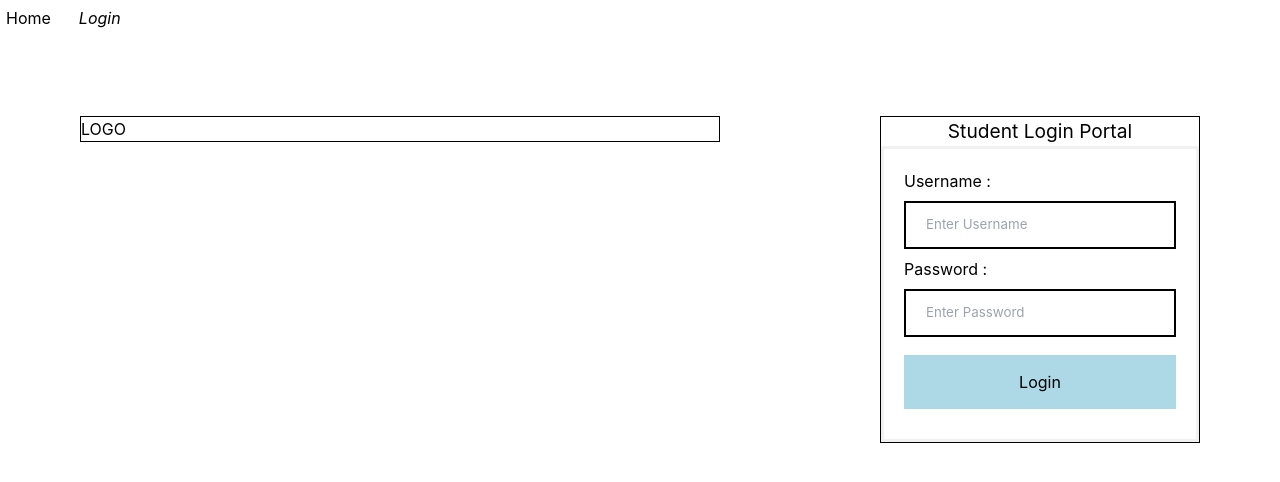
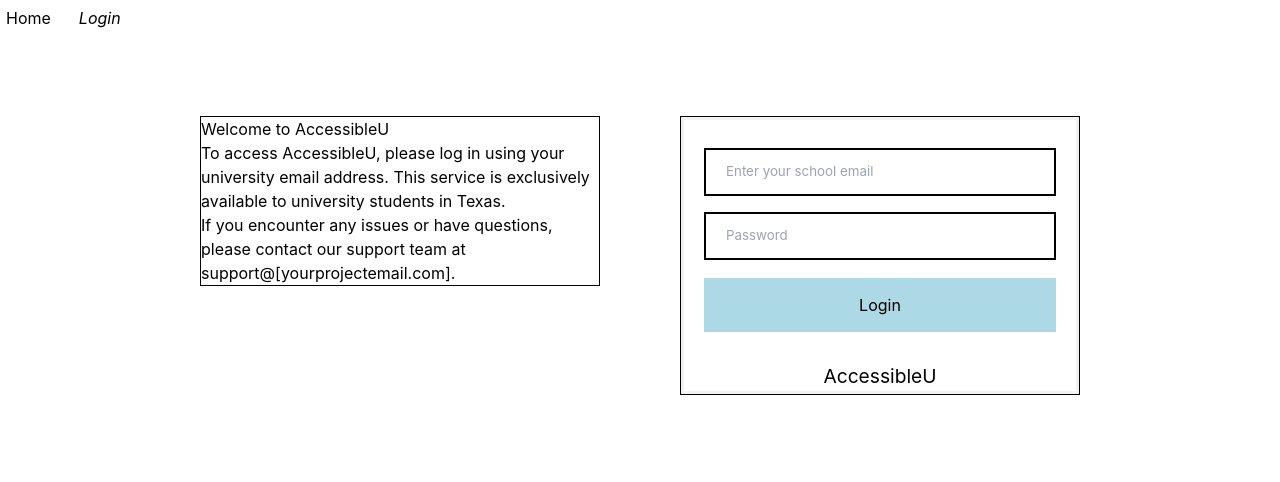
Before and after one commit to MichaelCut24/Wicked-Lieutenants-Work-Space, a JavaScript app in the folder accessibleu/: page /login in a window 1280 px wide. Shown: the top 482 px of the page. Built offline with nearby package versions, Linux system fonts and the light colour scheme; the HTML template or start-up script is replaced by a standard one.

Commit message:
Update Login.js

```diff
--- a/accessibleu/src/pages/Login.js
+++ b/accessibleu/src/pages/Login.js
@@ -2,20 +2,21 @@ import './Login.css'
 
 function Login() {
     return (
-        <div className=" mt-20 w-full flex flex-row place-content-around">
-                <div className="inline-block h-1/3 w-1/2 border border-1 border-black">
-                    LOGO
+        <div className=" mt-20 w-3/4 m-auto flex flex-row place-content-around">
+                <div className="login h-1/3 w-5/12 border border-1 border-black">
+                    <h2>Welcome to AccessibleU</h2>
+                    <p>To access AccessibleU, please log in using your university email address. This service is exclusively available to university students in Texas.</p>
+                    <p>If you encounter any issues or have questions, please contact our support team at <a href="mailto:support@[yourprojectemail.com]">support@[yourprojectemail.com]</a>.</p>
                 </div>
-                <div className=" h-1/3 w-1/4 border border-1 border-black">
-                    <center> <h1> Student Login Portal </h1> </center>
+                <div className=" h-1/3 w-5/12 border border-1 border-black">
+                    <p></p>
                     <form>
                         <div className=" flex flex-col container">
-                            <label>Username : </label>
-                            <input type="text" placeholder="Enter Username" name="username" required/>
-                            <label>Password : </label>
-                            <input type="password" placeholder="Enter Password" name="password" required/>
+                            <input type="text" placeholder="Enter your school email" name="username" required/>
+                            <input type="password" placeholder="Password" name="password" required/>
                             <button type="submit">Login</button>
                         </div>
+                        <center> <h1> AccessibleU </h1> </center>
                     </form>
                 </div>
         </div>
```
